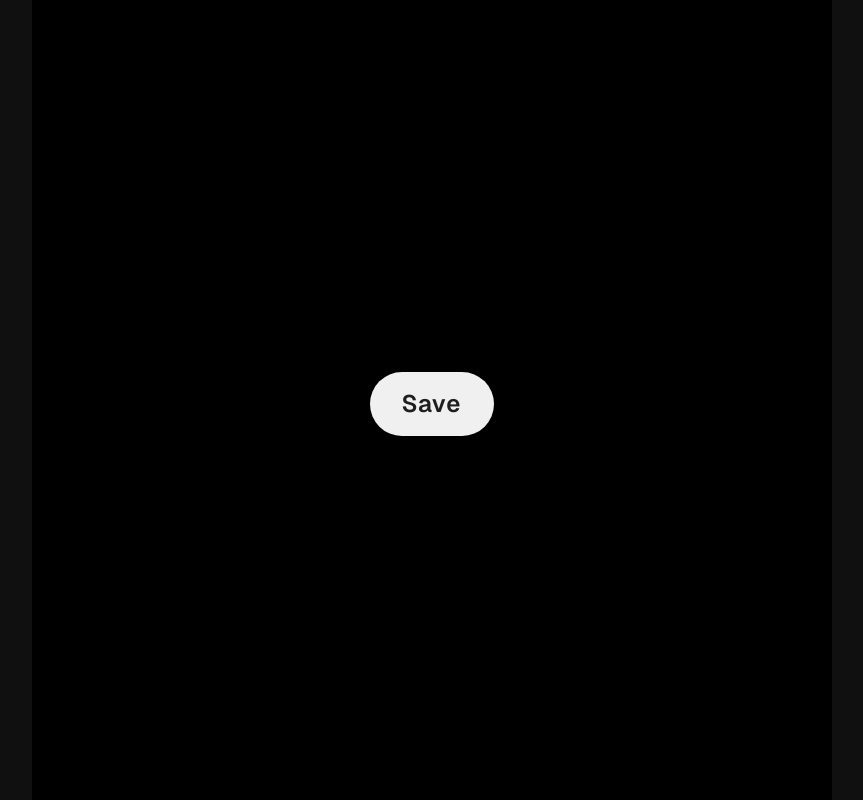
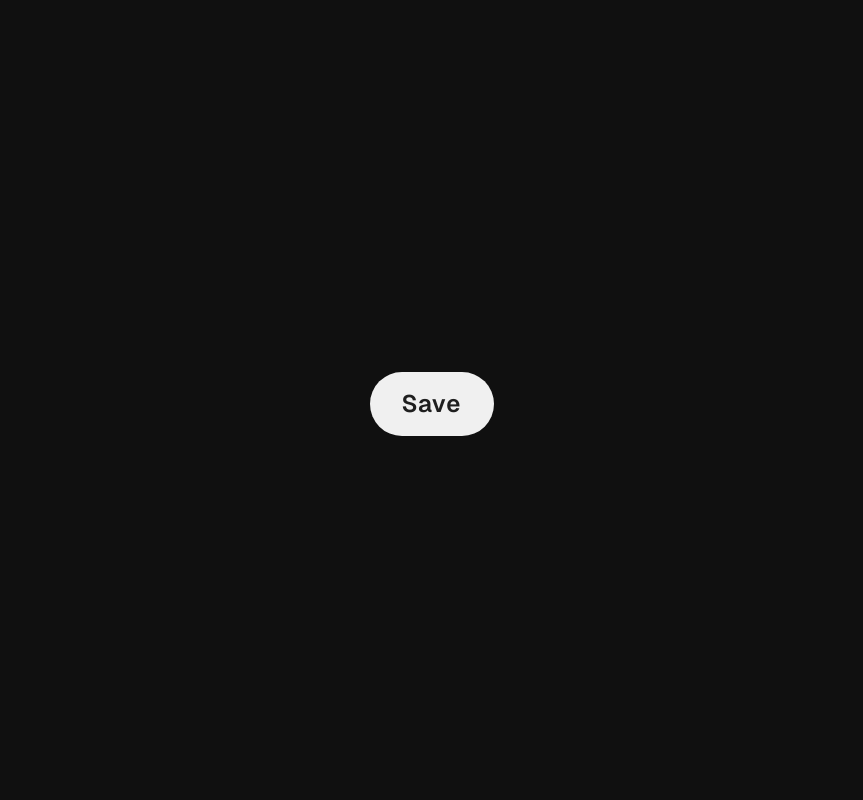
Before and after one commit to mattjss/Save-Button, a React (Vite) app: page / in a window 1280 px wide. Shown: the whole page, without its empty margins (208-1071 px from the left). Built offline with nearby package versions, Linux system fonts and the light colour scheme; the HTML template or start-up script is replaced by a standard one.

Commit message:
fix: #101010 inner bg, cursor-pointer for interactivity

```diff
--- a/src/App.tsx
+++ b/src/App.tsx
@@ -33,11 +33,11 @@ export default function App() {
 
   return (
     <div
-      className="h-screen w-screen overflow-hidden bg-[#101010] flex items-center justify-center cursor-default"
+      className="h-screen w-screen overflow-hidden bg-[#101010] flex items-center justify-center cursor-pointer"
       onClick={handleBackdropClick}
     >
       {/* 400×400 artboard — zoomed to fit screen */}
-      <div className="flex h-[400px] w-[400px] items-center justify-center bg-[#000000] scale-[2] origin-center">
+      <div className="flex h-[400px] w-[400px] items-center justify-center bg-[#101010] scale-[2] origin-center">
         <div className="relative flex justify-center" onClick={(e) => e.stopPropagation()}>
           {/* Pill button — hugs content, expands/shrinks with text */}
           <motion.button
```
